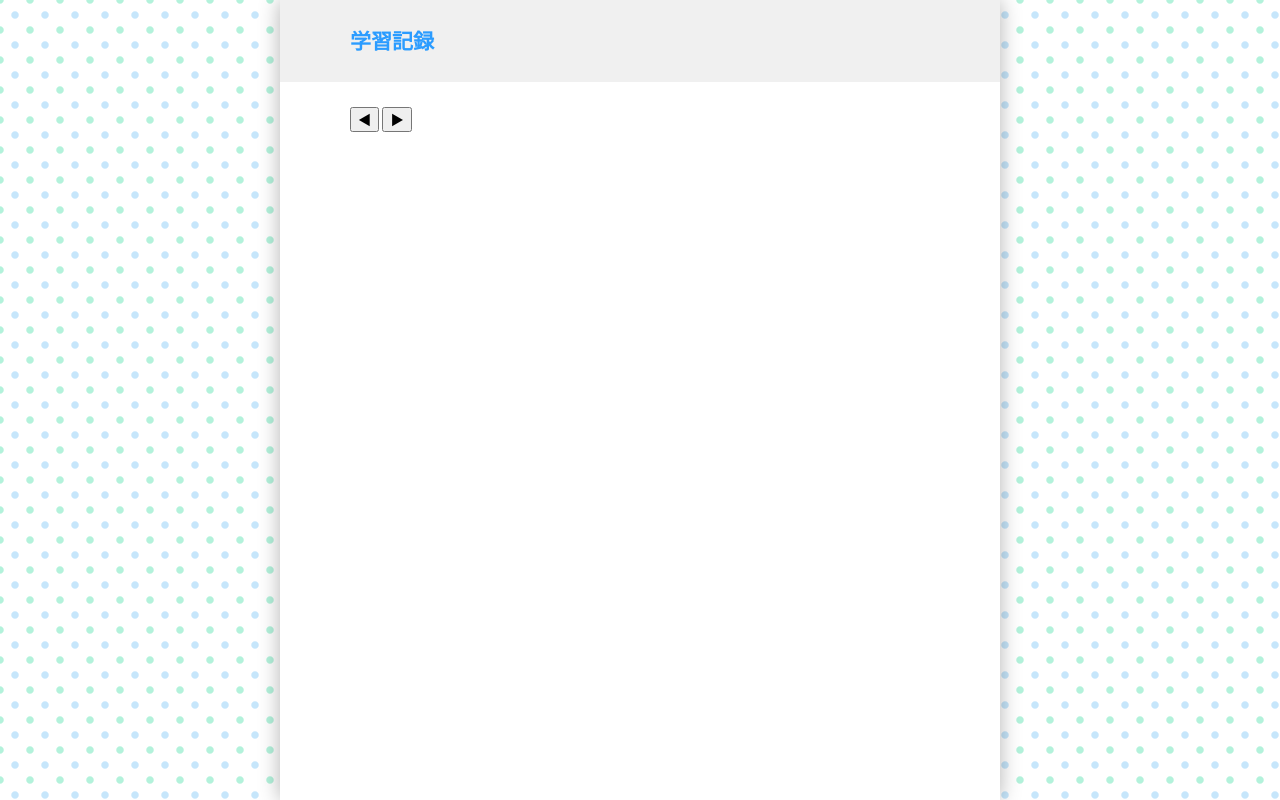
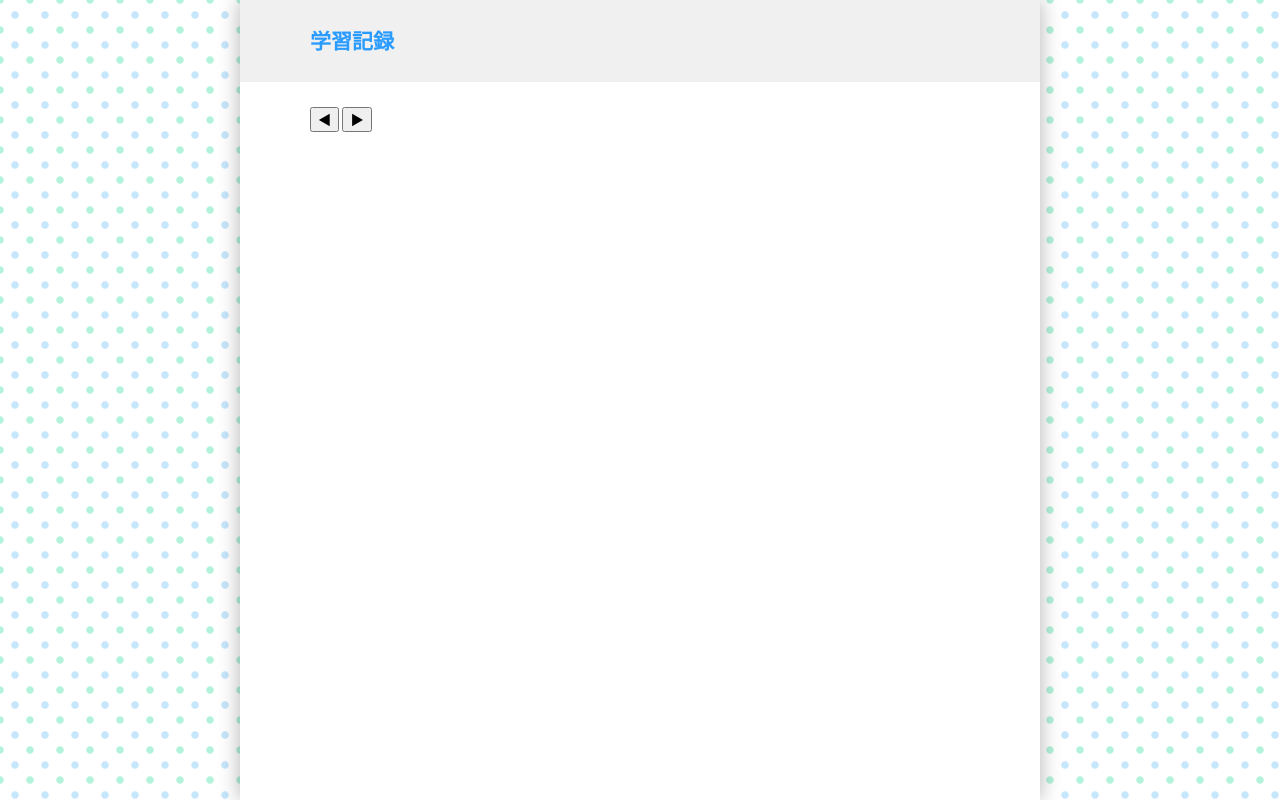
Before and after one commit to mechAneko12/IoT_project, a Django app: template manager/templates/table.html in a window 1280 px wide. Run offline with Django 3.2, Linux system fonts and the light colour scheme; the template is opened without the code that fills it, so the values that code supplies are empty; some libraries are stand-ins or nearby versions.

Commit message:
Study app

```diff
--- a/manager/static/style.css
+++ b/manager/static/style.css
@@ -40,7 +40,7 @@ hr{
   margin: auto;
   width: 100%;
   min-height: 100%;
-  max-width: 720px;
+  max-width: 800px;
   box-shadow: 0px 0px 20px rgba(0,0,0,0.3);
   background-color: #fff;
   position: relative;
--- a/manager/templates/table.html
+++ b/manager/templates/table.html
@@ -370,7 +370,7 @@
 
   </script>
     </div>
-  　<div id="gct_sample_column" style="width:90%; height:250pt" ></div>
+  　<div id="gct_sample_column" style="width:100%; height:250pt" ></div>
 
   </div>
 
```
